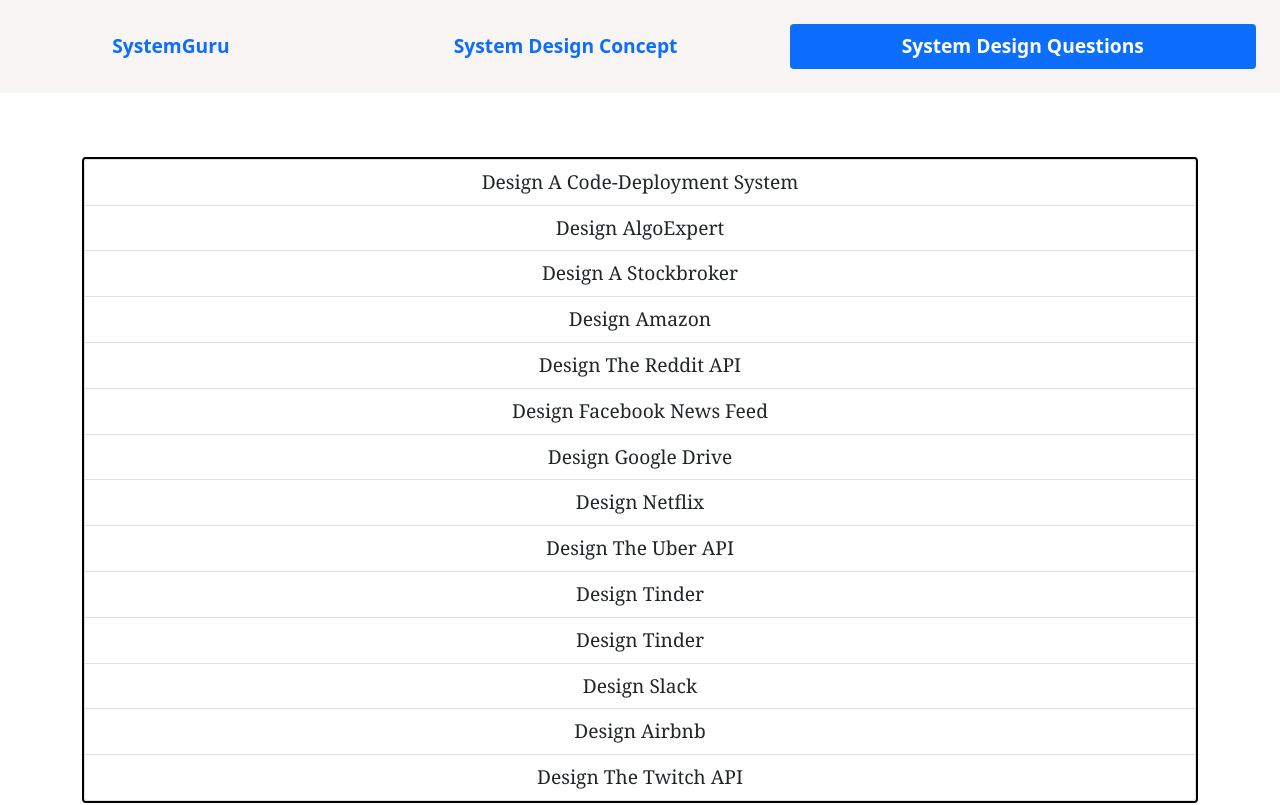
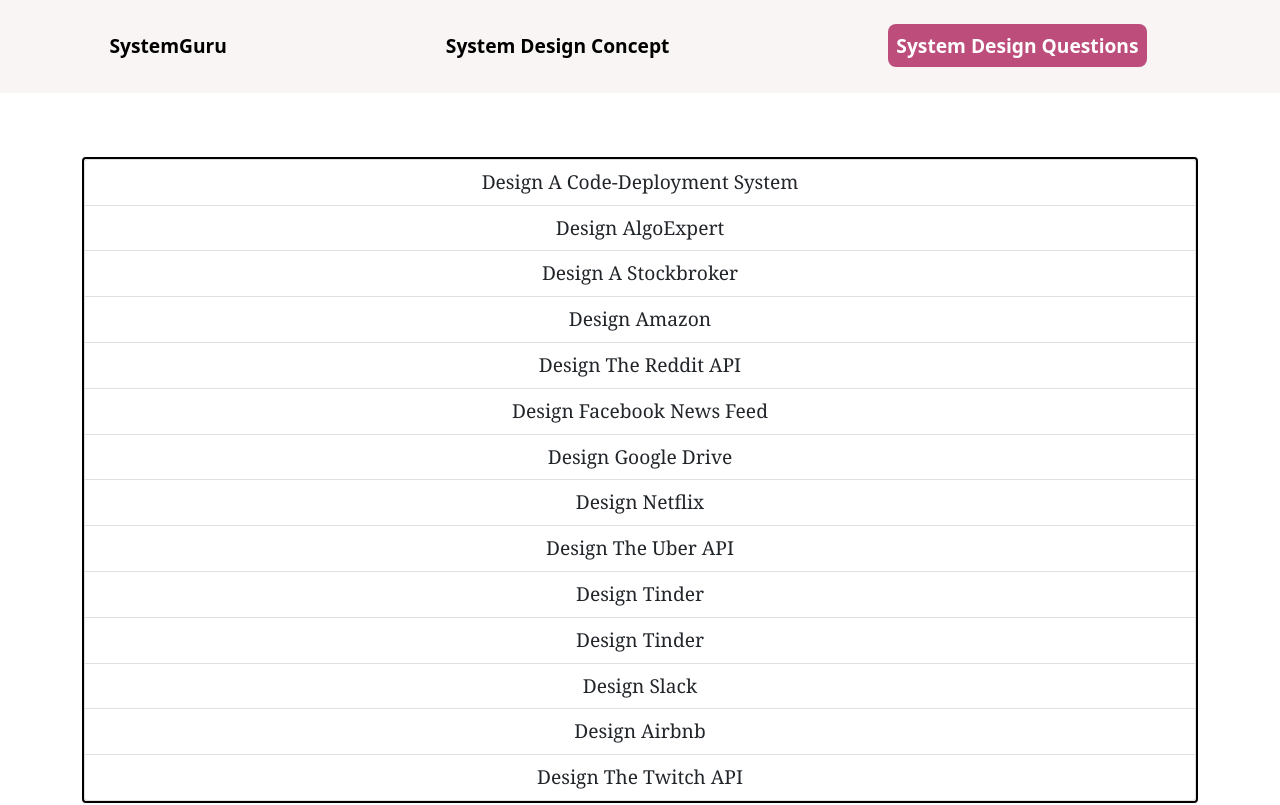
Before and after one commit to unnati-14/SystemGuru, a React (Create React App) app: page / in a window 1280 px wide. Shown: the top 805 px of the page. Built offline with nearby package versions, Linux system fonts and the light colour scheme.

Commit message:
ui fixes

```diff
--- a/src/Components/Navbar.js
+++ b/src/Components/Navbar.js
@@ -8,9 +8,9 @@
   return (
     <Fragment>
       <nav className="nav nav-pills flex-column flex-sm-row" >
-          <a className="flex-sm-fill text-sm-center nav-link" href="#">SystemGuru</a>
-          <a className="flex-sm-fill text-sm-center nav-link"> <Link to="/concept" style={{textDecoration:"none"}} target="_blank">System Design Concept</Link></a>
-          <a className="flex-sm-fill text-sm-center nav-link active"><Link to="/" style={{textDecoration:"none",color:"white"}}>System Design Questions</Link></a>
+          <a className="flex-sm-fill text-sm-center nav-link" href="#" style={{color:"black"}}>SystemGuru</a>
+          <a className="flex-sm-fill text-sm-center nav-link" > <Link to="/concept" style={{textDecoration:"none",color:"black"}} target="_blank">System Design Concept</Link></a>
+          <a className="flex-sm-fill text-sm-center nav-link "><Link to="/" style={{textDecoration:"none",color:"white",backgroundColor:"#bd4d7a",padding:"0.5rem",borderRadius:"0.5rem"}}>System Design Questions</Link></a>
     </nav>
       <div className='container'>
       <ul className="list-group">
@@ -30,6 +30,7 @@
         <a className="list-group-item nav-link" href="Concept.js">Design The Twitch API</a>
       </ul>
       </div>
+      <a href="/Solution Walkthrough.pdf" className="btn " style={{backgroundColor:"#bd4d7a",color:"white",marginTop:"3rem"}} target="_blank">Solution Walkthrough Pdf</a>
       <footer className="page-footer">
         <div className="footer-copyright text-center py-3">©2022 : Made by Unnie :)</div>
       </footer>
```
Also changed, not shown: 1 other file (tests, documents, lock files or other folders).
